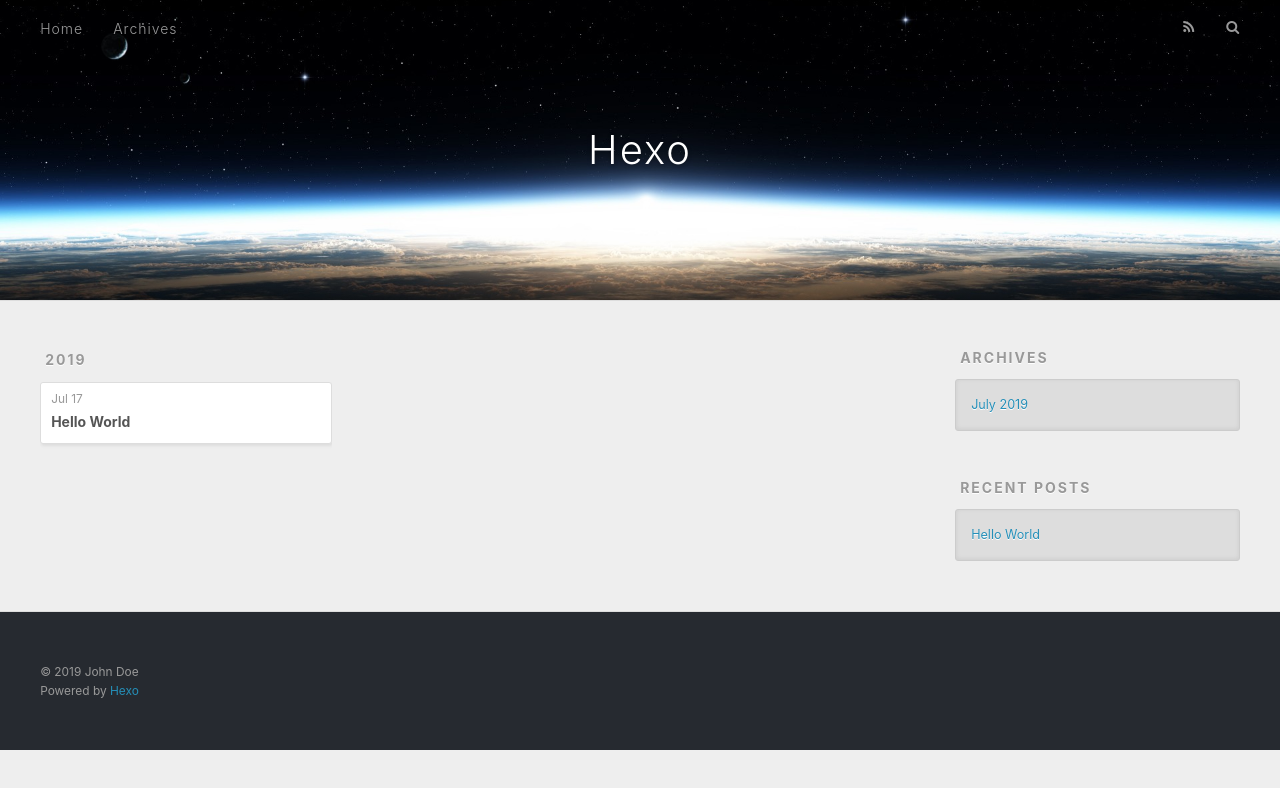
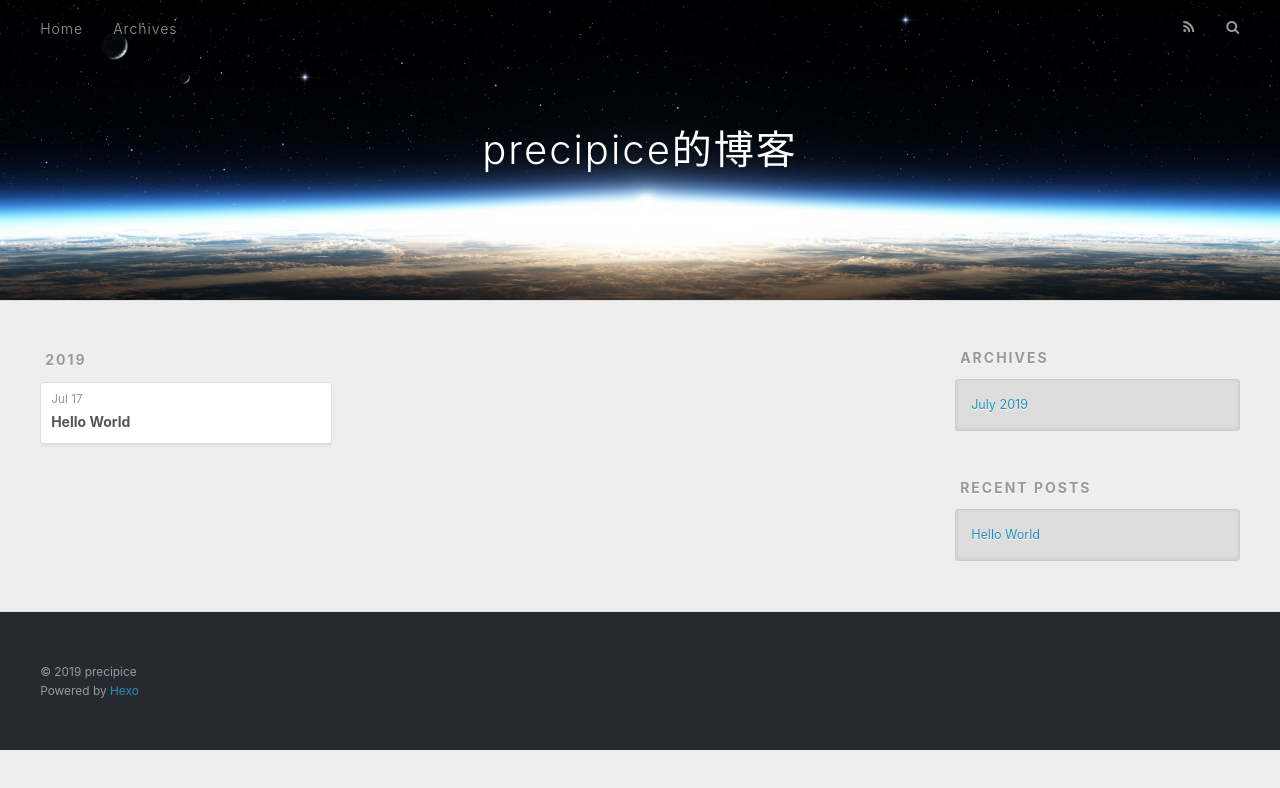
Before and after one commit to precipices/precipices.github.io, a plain HTML site: page archives/2019/07/index.html in a window 1280 px wide. Drawn offline with nearby package versions, Linux system fonts and the light colour scheme.

Commit message:
Site updated: 2019-07-18 09:01:07

```diff
--- a/archives/2019/07/index.html
+++ b/archives/2019/07/index.html
@@ -5,17 +5,21 @@
 
 
 
-  <title>Archives: 2019/7 | Hexo</title>
+  <title>Archives: 2019/7 | precipice的博客</title>
   <meta name="viewport" content="width=device-width, initial-scale=1, maximum-scale=1">
-  <meta property="og:type" content="website">
-<meta property="og:title" content="Hexo">
+  <meta name="description" content="建于2019/7/18">
+<meta name="keywords" content="博客 java">
+<meta property="og:type" content="website">
+<meta property="og:title" content="precipice的博客">
 <meta property="og:url" content="http://yoursite.com/archives/2019/07/index.html">
-<meta property="og:site_name" content="Hexo">
-<meta property="og:locale" content="default">
+<meta property="og:site_name" content="precipice的博客">
+<meta property="og:description" content="建于2019/7/18">
+<meta property="og:locale" content="简体中文">
 <meta name="twitter:card" content="summary">
-<meta name="twitter:title" content="Hexo">
+<meta name="twitter:title" content="precipice的博客">
+<meta name="twitter:description" content="建于2019/7/18">
 
-    <link rel="alternate" href="/atom.xml" title="Hexo" type="application/atom+xml">
+    <link rel="alternate" href="/atom.xml" title="precipice的博客" type="application/atom+xml">
 
 
     <link rel="icon" href="/favicon.png">
@@ -34,7 +38,7 @@
   <div id="header-outer" class="outer">
     <div id="header-title" class="inner">
       <h1 id="logo-wrap">
-        <a href="/" id="logo">Hexo</a>
+        <a href="/" id="logo">precipice的博客</a>
       </h1>
 
     </div>
@@ -139,7 +143,7 @@
 
   <div class="outer">
     <div id="footer-info" class="inner">
-      &copy; 2019 John Doe<br>
+      &copy; 2019 precipice<br>
       Powered by <a href="http://hexo.io/" target="_blank">Hexo</a>
     </div>
   </div>
```
Also changed, not shown: 2019/07/17/hello-world/index.html (+8 -7 lines), archives/2019/index.html (+13 -9 lines), archives/index.html (+13 -9 lines), index.html (+14 -10 lines).
